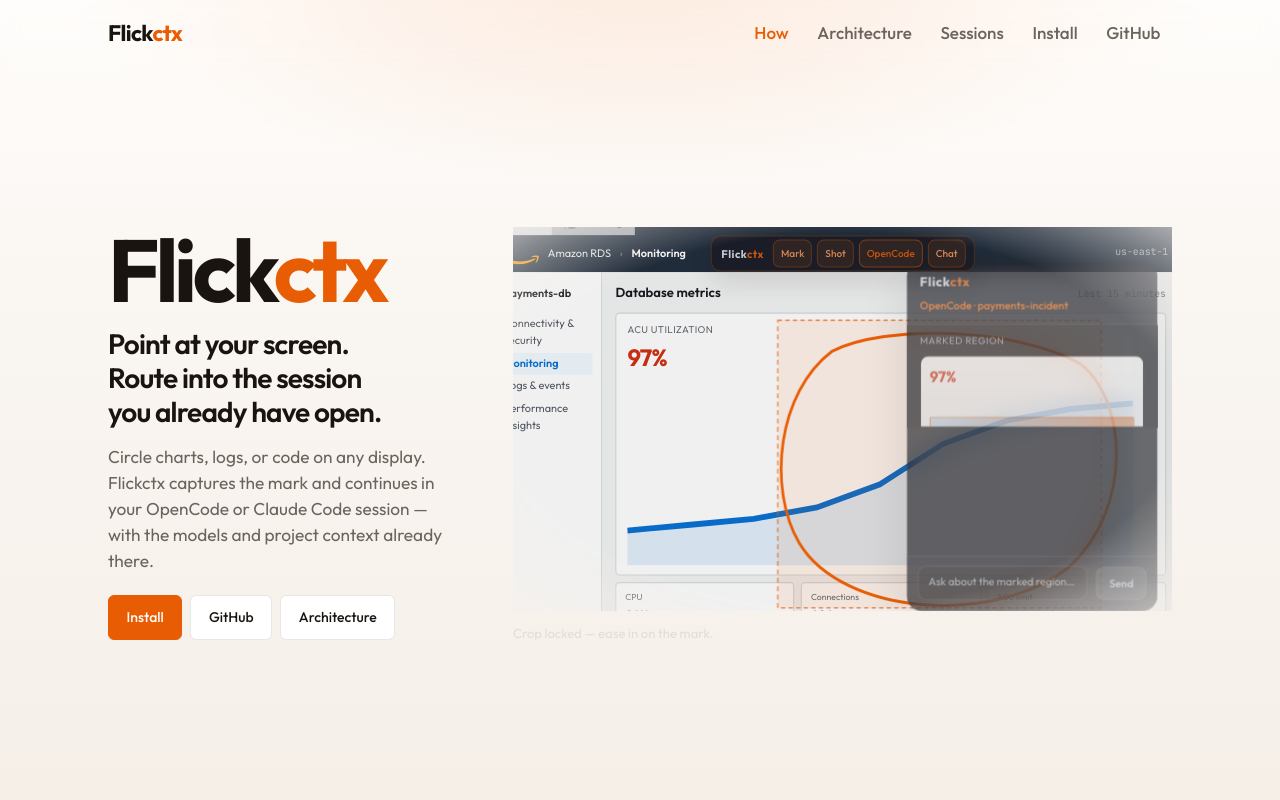
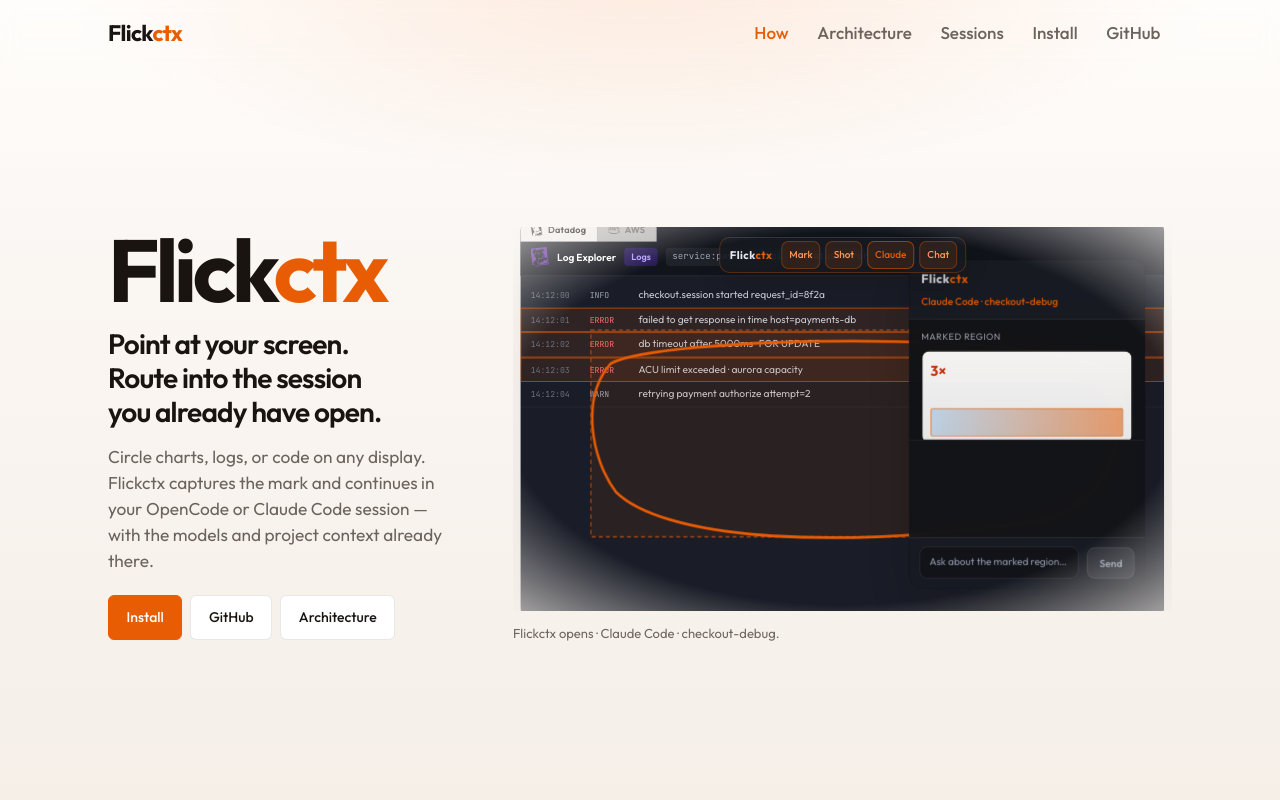
Before and after one commit to Pegusus/flickctx, a Next.js app in the folder site/: page / in a window 1280 px wide. Shown: the top 800 px of the page. Built offline with nearby package versions, Linux system fonts and the light colour scheme.

Commit message:
Hero mockup: Datadog first, then check AWS ACU reveal
Incident story starts in Datadog Log Explorer; the assistant reply says
to check AWS ACU on payments-db, then the demo shows RDS Monitoring.

```diff
--- a/site/src/components/IncidentDemo.tsx
+++ b/site/src/components/IncidentDemo.tsx
@@ -23,16 +23,12 @@ type Step = {
   answer: boolean;
 };
 
-function flowFor(
-  app: AppId,
-  cfg: { consoleCaption: string; route: string }
-): Step[] {
-  const p = app;
-  return [
+/** One incident story: Datadog first → answer says check AWS → then see RDS ACU. */
+const STEPS: Step[] = [
   {
-      id: `${p}-console`,
-      app,
-      caption: cfg.consoleCaption,
+    id: "dd-console",
+    app: "dd",
+    caption: "Datadog · Log Explorer — payment timeouts.",
     ms: 2000,
     dim: false,
     hint: false,
@@ -45,8 +41,8 @@ function flowFor(
     answer: false,
   },
   {
-      id: `${p}-hint`,
-      app,
+    id: "dd-hint",
+    app: "dd",
     caption: "Draw freehand around what you want — Esc to cancel.",
     ms: 900,
     dim: true,
@@ -60,8 +56,8 @@ function flowFor(
     answer: false,
   },
   {
-      id: `${p}-draw`,
-      app,
+    id: "dd-draw",
+    app: "dd",
     caption: "Freehand mark becomes the focus.",
     ms: 1800,
     dim: true,
@@ -75,10 +71,10 @@ function flowFor(
     answer: false,
   },
   {
-      id: `${p}-drawn`,
-      app,
+    id: "dd-drawn",
+    app: "dd",
     caption: "Crop locked — ease in on the mark.",
-      ms: 1800,
+    ms: 1600,
     dim: true,
     hint: false,
     draw: false,
@@ -90,10 +86,10 @@ function flowFor(
     answer: false,
   },
   {
-      id: `${p}-chat`,
-      app,
-      caption: `Flickctx opens · ${cfg.route}.`,
-      ms: 2200,
+    id: "dd-chat",
+    app: "dd",
+    caption: "Flickctx opens · Claude Code · checkout-debug.",
+    ms: 2000,
     dim: false,
     hint: false,
     draw: false,
@@ -105,8 +101,8 @@ function flowFor(
     answer: false,
   },
   {
-      id: `${p}-ask`,
-      app,
+    id: "dd-ask",
+    app: "dd",
     caption: "Ask about the marked region — Send.",
     ms: 1800,
     dim: false,
@@ -120,9 +116,114 @@ function flowFor(
     answer: false,
   },
   {
-      id: `${p}-answer`,
-      app,
-      caption: "Answer streams in the session you already had open.",
+    id: "dd-answer",
+    app: "dd",
+    caption: "Response: check AWS — ACU limit on payments-db.",
+    ms: 3200,
+    dim: false,
+    hint: false,
+    draw: false,
+    drawn: true,
+    markBar: true,
+    chat: true,
+    preview: true,
+    typed: true,
+    answer: true,
+  },
+  {
+    id: "aws-console",
+    app: "aws",
+    caption: "AWS RDS · Monitoring — there it is: ACU limit exceeded.",
+    ms: 2600,
+    dim: false,
+    hint: false,
+    draw: false,
+    drawn: false,
+    markBar: false,
+    chat: false,
+    preview: false,
+    typed: false,
+    answer: false,
+  },
+  {
+    id: "aws-hint",
+    app: "aws",
+    caption: "Mark the ACU spike to keep the trail in-session.",
+    ms: 900,
+    dim: true,
+    hint: true,
+    draw: false,
+    drawn: false,
+    markBar: false,
+    chat: false,
+    preview: false,
+    typed: false,
+    answer: false,
+  },
+  {
+    id: "aws-draw",
+    app: "aws",
+    caption: "Freehand mark on the ACU chart.",
+    ms: 1800,
+    dim: true,
+    hint: true,
+    draw: true,
+    drawn: false,
+    markBar: false,
+    chat: false,
+    preview: false,
+    typed: false,
+    answer: false,
+  },
+  {
+    id: "aws-drawn",
+    app: "aws",
+    caption: "Crop locked — ACU at 97%.",
+    ms: 1600,
+    dim: true,
+    hint: false,
+    draw: false,
+    drawn: true,
+    markBar: false,
+    chat: false,
+    preview: false,
+    typed: false,
+    answer: false,
+  },
+  {
+    id: "aws-chat",
+    app: "aws",
+    caption: "Same session · OpenCode · payments-incident.",
+    ms: 2200,
+    dim: false,
+    hint: false,
+    draw: false,
+    drawn: true,
+    markBar: true,
+    chat: true,
+    preview: true,
+    typed: false,
+    answer: false,
+  },
+  {
+    id: "aws-ask",
+    app: "aws",
+    caption: "Confirm the ACU limit in chat.",
+    ms: 1600,
+    dim: false,
+    hint: false,
+    draw: false,
+    drawn: true,
+    markBar: true,
+    chat: true,
+    preview: true,
+    typed: true,
+    answer: false,
+  },
+  {
+    id: "aws-answer",
+    app: "aws",
+    caption: "Confirmed — Aurora hit the max ACU cap.",
     ms: 3600,
     dim: false,
     hint: false,
@@ -135,20 +236,8 @@ function flowFor(
     answer: true,
   },
 ];
-}
 
-const STEPS: Step[] = [
-  ...flowFor("aws", {
-    consoleCaption: "AWS RDS · Monitoring — ACU limit on payments-db.",
-    route: "OpenCode · payments-incident",
-  }),
-  ...flowFor("dd", {
-    consoleCaption: "Datadog · Log Explorer — payment timeouts.",
-    route: "Claude Code · checkout-debug",
-  }),
-];
-
-const AWS_ASK = "What caused the ACU spike on this cluster?";
+const AWS_ASK = "Is this the ACU limit on payments-db?";
 const DD_ASK = "Why are payments-api errors spiking?";
 
 const LASSO_AWS =
@@ -185,7 +274,9 @@ export function IncidentDemo({
 
   useEffect(() => {
     if (reduceRef.current) {
-      setStep(STEPS.find((s) => s.id === "aws-answer") || STEPS[STEPS.length - 1]);
+      setStep(
+        STEPS.find((s) => s.id === "dd-answer") || STEPS[STEPS.length - 1]
+      );
       return;
     }
     let cancelled = false;
@@ -257,19 +348,19 @@ export function IncidentDemo({
               <div className={styles.appTabs} aria-hidden>
                 <div
                   className={`${styles.appTab} ${
+                    !isAws ? styles.appTabOn : ""
+                  }`}
+                >
+                  <DatadogMark className={styles.appTabMark} />
+                  Datadog
+                </div>
+                <div
+                  className={`${styles.appTab} ${
                     isAws ? styles.appTabOn : ""
                   }`}
                 >
                   <AwsMark className={styles.appTabMark} />
                   AWS
-                </div>
-                <div
-                  className={`${styles.appTab} ${
-                    !isAws ? styles.appTabOn : ""
-                  }`}
-                >
-                  <DatadogMark className={styles.appTabMark} />
-                  Datadog
                 </div>
               </div>
 
@@ -468,15 +559,16 @@ export function IncidentDemo({
                   <p className={styles.msgRole}>Assistant</p>
                   {isAws ? (
                     <p>
-                      Aurora hit the max ACU cap while connections held locks on{" "}
-                      <code>payments-db</code>. Scale ACU or trim long
-                      transactions in checkout.
+                      Yes — Aurora hit the max ACU cap on{" "}
+                      <code>payments-db</code>. Same root cause as the Datadog
+                      timeouts. Scale ACU or trim long <code>FOR UPDATE</code>{" "}
+                      transactions.
                     </p>
                   ) : (
                     <p>
-                      Three timeouts correlate with the ACU limit on{" "}
-                      <code>payments-db</code>. The FOR UPDATE path is blocking —
-                      same incident as the RDS spike.
+                      Check AWS. Those timeouts line up with an Aurora ACU limit
+                      on <code>payments-db</code> — open RDS Monitoring and look
+                      at ACU utilization.
                     </p>
                   )}
                 </div>
```
Lines whose indentation alone changed are shown as unchanged.
